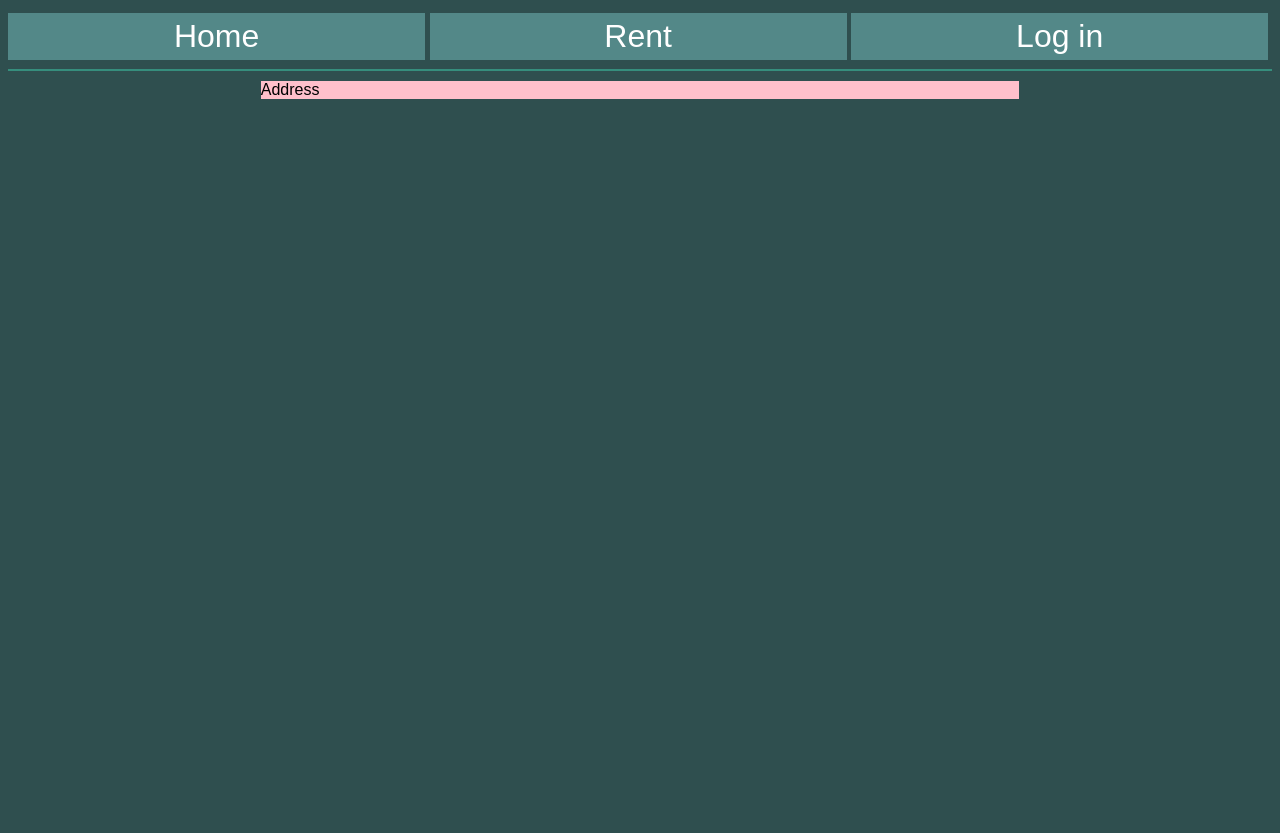
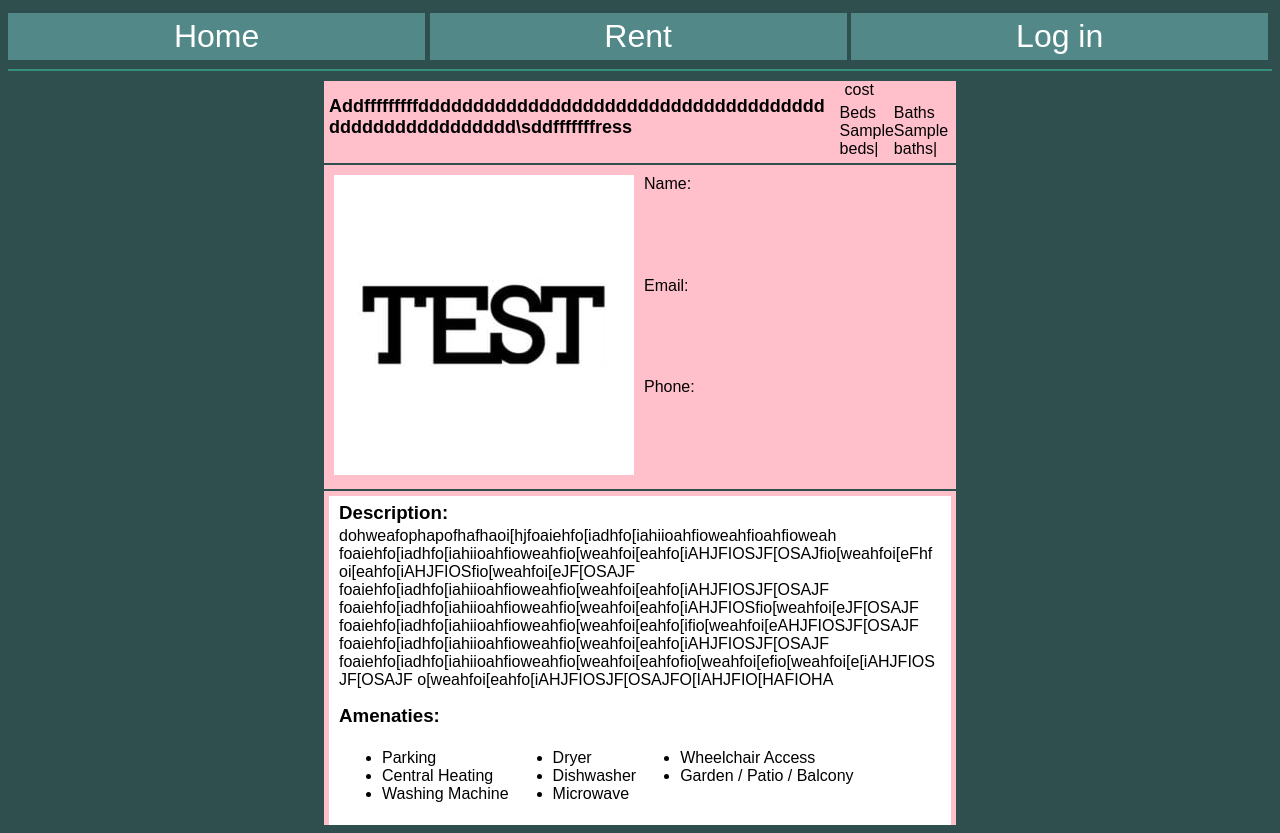
Before and after one commit to EdgarsRozenstams/ShortTermAppartmentRent, a Flask app: template templates/property.html in a window 1280 px wide. Before the commit the page ends 99 px from the top, so only its background shows below. Run offline with Flask 2, Linux system fonts and the light colour scheme; the template is opened without the code that fills it: most values are stand-ins (such as "Sample title", 1, 10 or a date in 2020).

Commit message:
Basic HTML,CSS for Property
Added The basic HTML and CSS for property page, need to add ability to fill in custom data.

```diff
--- a/static/Property.css
+++ b/static/Property.css
@@ -1,6 +1,54 @@
 div.content{
-    margin-left: 20%;
-    align-self: center;
-    width: 60%;
+    margin-left: 25%;
+    max-width: 50%;
     background: pink;
 }
+
+div.propHeader{
+    display: flex;
+    border-bottom: solid 2px darkslategray;
+}
+
+.address{
+
+    font-size: 18px;
+    width: 80%;
+    word-wrap: break-word ;
+    text-align: left;
+    padding-left: 5px;
+}
+
+.headerInfo{
+    width: 30%;
+    background: pink;
+    position: inherit;
+}
+
+.bedBath{
+    padding: 5px;
+}
+
+.photoAndOwner{
+    padding: 10px;
+    display: flex;
+    border-bottom: solid 2px darkslategray;
+}
+
+.images{
+    padding-right:10px;
+}
+
+.ownerInfo{
+    display: grid;
+}
+
+.propDetails{
+    background: white;
+    word-wrap: break-word;
+    padding: 3px 10px;
+    margin:5px;
+}
+
+h3{
+    margin:3px 0px 3px 0px
+}
--- a/templates/property.html
+++ b/templates/property.html
@@ -5,10 +5,66 @@
     <div style="width:100%">
         <div class="content">
             <div class="propHeader">
-                <a>Address</Address></a>
+                <h2 class="address">Addfffffffffdddddddddddddddddddddddddddddddddddddddddddddddddddddd\sddfffffffress</h2>
+                <div class="headerInfo">
+                    <a style="padding:10px;">cost</a>
+                    <div style="display:flex;" class="bedBath">
+                        <a>Beds {{beds}}|</a>
+                        <a>Baths {{baths}}|</a>
+                    </div>
+                </div>
+            </div>
+
+            <div class="photoAndOwner">
+                <div class="images">
+                    <img src="./static/test.jpg" alt="TEST IMAGE">
+                </div>
+                <div class="ownerInfo">
+                    <a>Name:</a>
+                    <a>Email:</a>
+                    <a>Phone:</a>
+                </div>
+            </div>
+
+            <div class="propDetails">
+                <div class="description">
+                    <h3>Description:</h3>
+                    <p style="margin-top:0px">dohweafophapofhafhaoi[hjfoaiehfo[iadhfo[iahiioahfioweahfioahfioweah
+                            foaiehfo[iadhfo[iahiioahfioweahfio[weahfoi[eahfo[iAHJFIOSJF[OSAJfio[weahfoi[eFhfoi[eahfo[iAHJFIOSfio[weahfoi[eJF[OSAJF
+                            foaiehfo[iadhfo[iahiioahfioweahfio[weahfoi[eahfo[iAHJFIOSJF[OSAJF
+                            foaiehfo[iadhfo[iahiioahfioweahfio[weahfoi[eahfo[iAHJFIOSfio[weahfoi[eJF[OSAJF
+                            foaiehfo[iadhfo[iahiioahfioweahfio[weahfoi[eahfo[ifio[weahfoi[eAHJFIOSJF[OSAJF
+                            foaiehfo[iadhfo[iahiioahfioweahfio[weahfoi[eahfo[iAHJFIOSJF[OSAJF
+                            foaiehfo[iadhfo[iahiioahfioweahfio[weahfoi[eahfofio[weahfoi[efio[weahfoi[e[iAHJFIOSJF[OSAJF
+                            o[weahfoi[eahfo[iAHJFIOSJF[OSAJFO[IAHJFIO[HAFIOHA</p>
+                </div>
+                <div class="amenaties">
+                    <h3>Amenaties:</h3>
+                        <table id="facilities">
+                            <tbody><tr><td valign="top">
+                                <ul>
+                                    <li>Parking</li>
+                                    <li>Central Heating</li>
+                                    <li>Washing Machine</li>
+                                </ul></td><td valign="top">
+                                    <ul>
+                                        <li>Dryer</li>
+                                        <li>Dishwasher</li>
+                                        <li>Microwave</li>
+                                    </ul>
+                                </td>
+                                <td valign="top">
+                                    <ul>
+                                        <li>Wheelchair Access</li>
+                                        <li>Garden / Patio / Balcony</li>
+                                    </ul>
+                                </td>
+                            </tr>
+                        </tbody>
+                    </table>
+                </div>
             </div>
         </div>
     </div>
 
-
 {% endblock%}
```
Also changed, not shown: static/Test.jpg (added).
